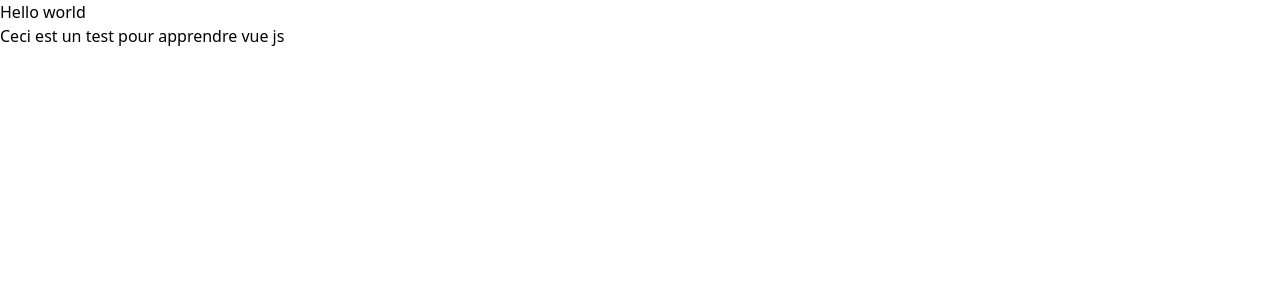
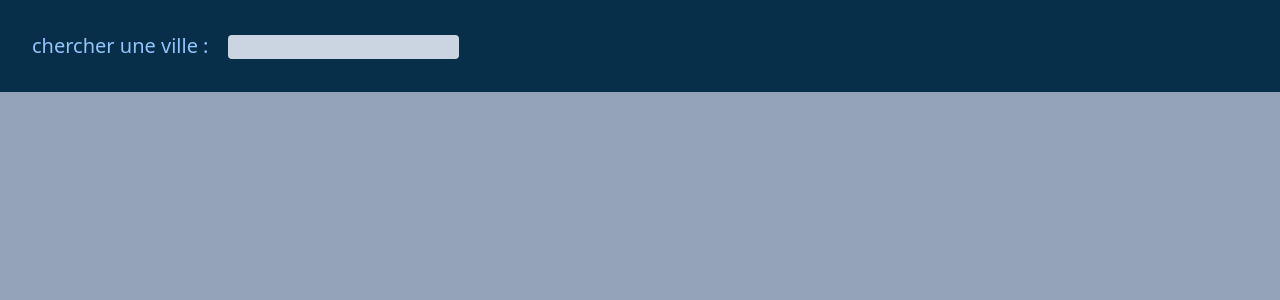
Before and after one commit to Eddyzzero/FilmsSearchBar, a Vue app: page / in a window 1280 px wide. Shown: the top 300 px of the page. Built offline with nearby package versions, Linux system fonts and the light colour scheme.

Commit message:
components creation for search bar

```diff
--- a/index.html
+++ b/index.html
@@ -2,11 +2,11 @@
 <html lang="">
   <head>
     <meta charset="UTF-8">
-    <link rel="icon" href="/favicon.ico">
     <meta name="viewport" content="width=device-width, initial-scale=1.0">
-    <title>Vite App</title>
+    <link rel="stylesheet" href="./src/css/output.css">
+    <title>Search bar</title>
   </head>
-  <body>
+  <body class="bg-slate-400">
     <div id="app"></div>
     <script type="module" src="/src/main.js"></script>
   </body>
--- a/src/App.vue
+++ /dev/null
@@ -1,11 +0,0 @@
-
-<template>
-
-  <h1> Hello world </h1>
-  <h2>Ceci est un test pour apprendre vue js</h2>
-
-</template>
-
-<script>
-
-</script>
--- /dev/null
+++ b/src/components/seachBar.vue
@@ -0,0 +1,23 @@
+
+<template>
+  <!-- input de recherche -->
+   <div class="bg-sky-950 p-8 space-x-5 flex-col">
+    <label class="text-xl text-blue-300" for="site-search "> chercher une ville :</label>
+    <input class=" rounded bg-slate-300" type="search" id="site-search">
+   </div>
+
+</template>
+
+<script>
+
+export default {
+  data() {
+    return {
+
+      title : "search bar",
+
+
+    }
+  }
+}
+</script>
--- a/src/css/output.css
+++ b/src/css/output.css
@@ -553,3 +553,167 @@ video {
 [hidden]:where(:not([hidden="until-found"])) {
   display: none;
 }
+
+.flex {
+  display: flex;
+}
+
+.basis-0 {
+  flex-basis: 0px;
+}
+
+.flex-col {
+  flex-direction: column;
+}
+
+.items-center {
+  align-items: center;
+}
+
+.justify-center {
+  justify-content: center;
+}
+
+.space-x-0 > :not([hidden]) ~ :not([hidden]) {
+  --tw-space-x-reverse: 0;
+  margin-right: calc(0px * var(--tw-space-x-reverse));
+  margin-left: calc(0px * calc(1 - var(--tw-space-x-reverse)));
+}
+
+.space-x-1 > :not([hidden]) ~ :not([hidden]) {
+  --tw-space-x-reverse: 0;
+  margin-right: calc(0.25rem * var(--tw-space-x-reverse));
+  margin-left: calc(0.25rem * calc(1 - var(--tw-space-x-reverse)));
+}
+
+.space-x-5 > :not([hidden]) ~ :not([hidden]) {
+  --tw-space-x-reverse: 0;
+  margin-right: calc(1.25rem * var(--tw-space-x-reverse));
+  margin-left: calc(1.25rem * calc(1 - var(--tw-space-x-reverse)));
+}
+
+.rounded-sm {
+  border-radius: 0.125rem;
+}
+
+.rounded {
+  border-radius: 0.25rem;
+}
+
+.rounded-none {
+  border-radius: 0px;
+}
+
+.border-2 {
+  border-width: 2px;
+}
+
+.border-black {
+  --tw-border-opacity: 1;
+  border-color: rgb(0 0 0 / var(--tw-border-opacity, 1));
+}
+
+.bg-slate-500 {
+  --tw-bg-opacity: 1;
+  background-color: rgb(100 116 139 / var(--tw-bg-opacity, 1));
+}
+
+.bg-sky-950 {
+  --tw-bg-opacity: 1;
+  background-color: rgb(8 47 73 / var(--tw-bg-opacity, 1));
+}
+
+.bg-sky-700 {
+  --tw-bg-opacity: 1;
+  background-color: rgb(3 105 161 / var(--tw-bg-opacity, 1));
+}
+
+.bg-slate-700 {
+  --tw-bg-opacity: 1;
+  background-color: rgb(51 65 85 / var(--tw-bg-opacity, 1));
+}
+
+.bg-slate-200 {
+  --tw-bg-opacity: 1;
+  background-color: rgb(226 232 240 / var(--tw-bg-opacity, 1));
+}
+
+.bg-slate-400 {
+  --tw-bg-opacity: 1;
+  background-color: rgb(148 163 184 / var(--tw-bg-opacity, 1));
+}
+
+.bg-slate-300 {
+  --tw-bg-opacity: 1;
+  background-color: rgb(203 213 225 / var(--tw-bg-opacity, 1));
+}
+
+.p-2 {
+  padding: 0.5rem;
+}
+
+.p-10 {
+  padding: 2.5rem;
+}
+
+.p-8 {
+  padding: 2rem;
+}
+
+.text-lg {
+  font-size: 1.125rem;
+  line-height: 1.75rem;
+}
+
+.text-xl {
+  font-size: 1.25rem;
+  line-height: 1.75rem;
+}
+
+.font-bold {
+  font-weight: 700;
+}
+
+.text-red-500 {
+  --tw-text-opacity: 1;
+  color: rgb(239 68 68 / var(--tw-text-opacity, 1));
+}
+
+.text-stone-500 {
+  --tw-text-opacity: 1;
+  color: rgb(120 113 108 / var(--tw-text-opacity, 1));
+}
+
+.text-stone-600 {
+  --tw-text-opacity: 1;
+  color: rgb(87 83 78 / var(--tw-text-opacity, 1));
+}
+
+.text-orange-50 {
+  --tw-text-opacity: 1;
+  color: rgb(255 247 237 / var(--tw-text-opacity, 1));
+}
+
+.text-blue-600 {
+  --tw-text-opacity: 1;
+  color: rgb(37 99 235 / var(--tw-text-opacity, 1));
+}
+
+.text-blue-500 {
+  --tw-text-opacity: 1;
+  color: rgb(59 130 246 / var(--tw-text-opacity, 1));
+}
+
+.text-blue-400 {
+  --tw-text-opacity: 1;
+  color: rgb(96 165 250 / var(--tw-text-opacity, 1));
+}
+
+.text-blue-300 {
+  --tw-text-opacity: 1;
+  color: rgb(147 197 253 / var(--tw-text-opacity, 1));
+}
+
+.bg-blend-color {
+  background-blend-mode: color;
+}
--- a/src/main.js
+++ b/src/main.js
@@ -1,5 +1,5 @@
 import { createApp } from 'vue'
-import App from './App.vue'
-import './css/input.css'
+import App from './components/seachBar.vue'
+import './css/output.css'
 
 createApp(App).mount('#app')
--- a/tailwind.config.js
+++ b/tailwind.config.js
@@ -1,7 +1,7 @@
 /** @type {import('tailwindcss').Config} */
 export default {
   content: [
-    "./src/**/*.{html,js,vue}"
+    "./src/**/*.{vue,js,ts}"
   ],
   theme: {
     extend: {},
```
Also changed, not shown: src/components/App.vue (added), src/components/SearchBarResultItem.vue (added), src/components/SearchBarResultList.vue (added).
